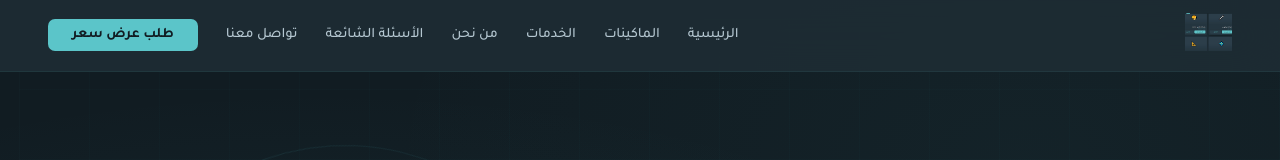
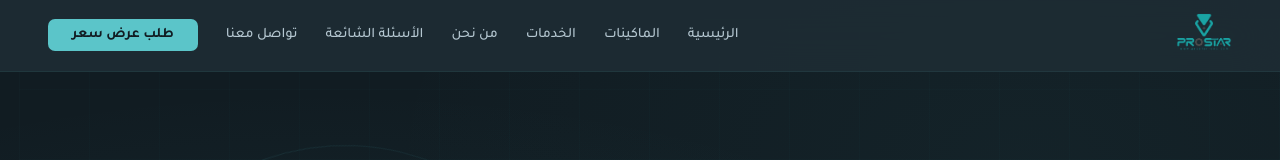
Before and after one commit to logyahmed/-PROSTAR--CNC-, a website: page index.html in a window 1280 px wide. Shown: the top 160 px of the page. Drawn offline with Linux system fonts and the light colour scheme.

Commit message:
Update logo to new company logo

```diff
--- a/index.html
+++ b/index.html
@@ -246,14 +246,14 @@ section{padding:100px 48px;}
 <!-- LOADER -->
 <div class="loader" id="loader">
   <div style="text-align:center">
-    <img src="images/logo.png" alt="Prostar">
+    <img src="images/Logo Prostar-01.png" alt="Prostar">
     <div class="bar"></div>
   </div>
 </div>
 
 <!-- NAV -->
 <nav class="nav" id="nav">
-  <a href="#" class="nav-logo"><img src="images/logo.png" alt="Prostar CNC"></a>
+  <a href="#" class="nav-logo"><img src="images/Logo Prostar-01.png" alt="Prostar CNC"></a>
   <ul class="nl">
     <li><a href="#home">الرئيسية</a></li>
     <li><a href="#cats">الماكينات</a></li>
```
Also changed, not shown: images/Logo Prostar-01.png (added), images/logo.png (deleted), 1 other file.
